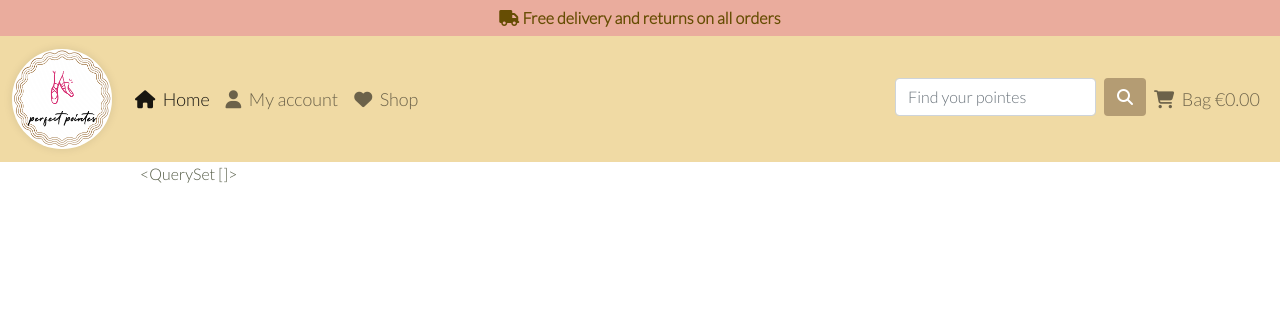
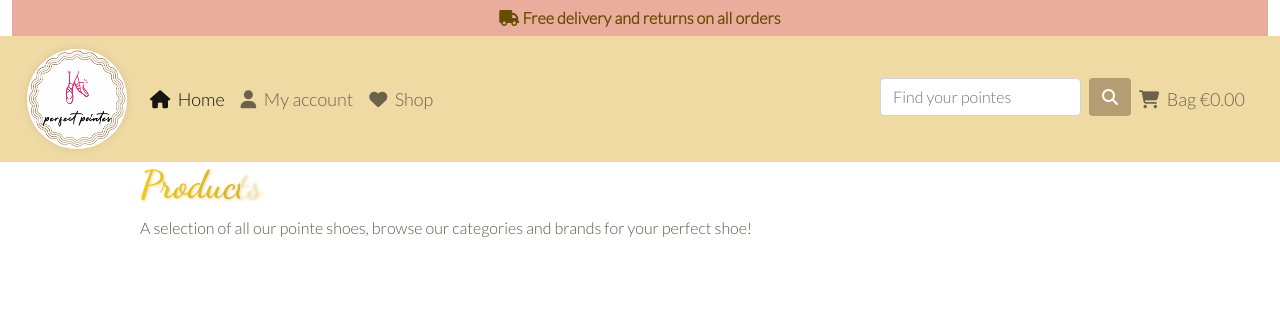
Before and after one commit to estii20/perfect_pointes, a Django app: page /products/ in a window 1280 px wide. Shown: the top 320 px of the page. Run offline with Django 3.2, Linux system fonts and the light colour scheme; data that the repository does not hold is empty; some libraries are stand-ins or nearby versions.

Commit message:
Start product template

```diff
--- a/products/templates/products/products.html
+++ b/products/templates/products/products.html
@@ -2,19 +2,50 @@
 {% load static %}
 
 {% block page_header %}
-    <div class="container header-container">
-        <div class="row">
-            <div class="col"></div>
-        </div>
-    </div>
+
 {% endblock %}
 
 {% block content %}
-    <div class="container">
-        <div class="row">
-            <div class="col">
-                {{ products }}
+
+    <main>
+        <div class="container">
+            <div class="row">
             </div>
+            <div class="row">
+                <div class="col-12 center">
+                    <h1 class="gold-text logo">Products</h1>
+                    <div class="col m12 s12 center">A selection of all our
+                        pointe shoes, browse our categories and brands
+                        for your perfect shoe!
+                    </div>
+                    <hr class="gold-text">
+                </div>
+
+                <!-- Product List -->
+                <div class="container-fluid mt-5">
+                    <div class="row">
+                        {% for product in products %}
+                        <div class="col-md-4 mb-4">
+                            <div class="card">
+                                <img src="{{ product.pointe_shoe.image.url }}" class="card-img-top hover-zoom ripple" alt="{{ product.title }}">
+                                <div class="card-body">
+                                    <h5 class="card-title gold-text mb-3">{{ product.title }}</h5>
+                                    <p class="card-text lead mb-0">{{ product.pointe_shoe.category.name }}</p>
+                                    <p class="card-text text-uppercase">{{ product.brand.name }}</p>
+                                    <p class="card-text bg-dark text-white rounded-circle d-flex align-items-center justify-content-center shadow-1-strong"
+                                    style="width: 35px; height: 35px;">{{ product.pointe_shoe.status }} x</p>
+                                    <h6 class="mb-3">{{ product.pointe_shoe.price }} EUR</h6>
+                                </div>
+                            </div>
+                        </div>
+                        {% endfor %}
+                    </div>
+                </div>
+
         </div>
-    </div>
+
+        </div>
+        </div>
+        </main>
+
 {% endblock %}
--- a/static/css/base.css
+++ b/static/css/base.css
@@ -23,6 +23,10 @@ h3 {
     font-family: 'Dancing Script', sans-serif;
 }
 
+.container-fluid {
+    width: 100%;
+}
+
 .alert-container .col-12 {
     padding-left: 0;
     padding-right: 0;
@@ -35,7 +39,6 @@ h3 {
     padding: 5px 15px;
     background-color: #EAAC9D;
     border-color: #EAAC9D;
-    ;
 }
 
 .logo {
@@ -54,8 +57,6 @@ h3 {
 }
 
 .navbar {
-    margin-right: -15px;
-    margin-left: -15px;
     padding-right: 15px;
     padding-left: 15px;
 }
--- a/templates/base.html
+++ b/templates/base.html
@@ -51,7 +51,7 @@
 
     <!--<header>-->
     <header>
-        <div class="navalert-container">
+        <div class="navalert-container container-fluid">
             <div class="container-fluid alert-container">
                 <div class="row d-none d-sm-block">
                     <div class="col-12">
```
